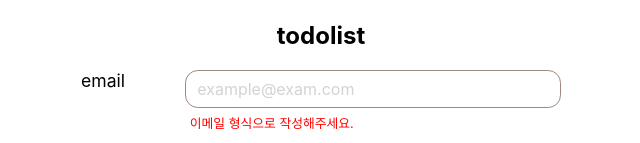
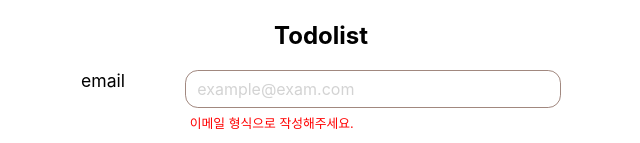
Before and after one commit to heony704/wanted-pre-onboarding-frontend, a React (Create React App) app: page / in a window 1280 px wide. Shown: the top 143 px of the page, without its empty margins (319-959 px from the left). Built offline with nearby package versions, Linux system fonts and the light colour scheme.

Commit message:
이름변경

```diff
--- a/src/components/Header.tsx
+++ b/src/components/Header.tsx
@@ -3,7 +3,7 @@ import styled from "styled-components";
 export default function Header() {
     return (
         <Container>
-            <span>todolist</span>
+            <span>Todolist</span>
         </Container>
     );
 }
```
